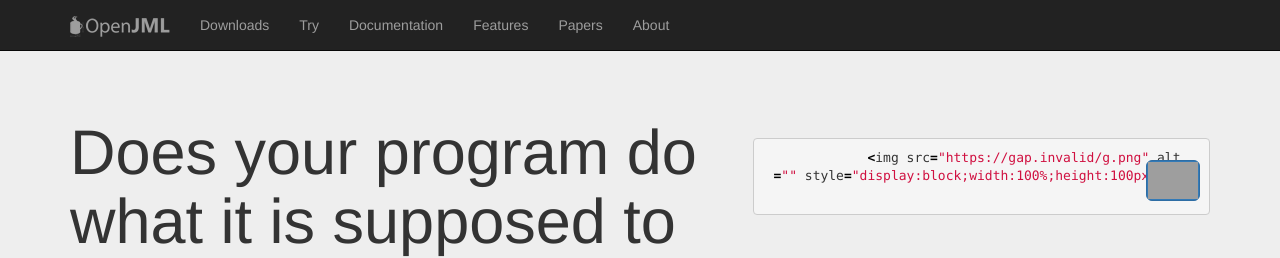
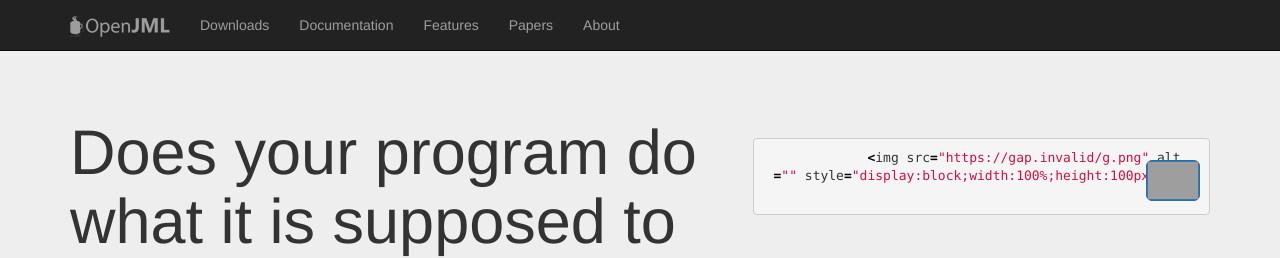
Before and after one commit to OpenJML/openjml.github.io, a Jekyll site: the page built from index.html, in a window 1280 px wide. Shown: the top 258 px of the page. Built offline with Jekyll 4.4.1, drawn with Linux system fonts in a browser that asks for light colours; grey boxes are pictures that could not be loaded.

Commit message:
removed "try" nav from other pages.

```diff
--- a/_includes/nav.html
+++ b/_includes/nav.html
@@ -26,7 +26,7 @@
 	{% elsif page.path contains "documentation" %}
 
 	<li><a href="/downloads">Downloads</a></li>
-        <li><a href="#">Try</a></li>
+        <!-- <li><a href="#">Try</a></li> -->
         <li class="active"><a href="/documentation">Documentation</a></li>
 	<li><a href="/features">Features</a></li>
 	<li><a href="/papers">Papers</a></li>
@@ -36,7 +36,7 @@
 	{% elsif page.path contains "features" %}
 
 	<li><a href="/downloads">Downloads</a></li>
-        <li><a href="#">Try</a></li>
+        <!-- <li><a href="#">Try</a></li> -->
         <li><a href="/documentation">Documentation</a></li>
 	<li class="active"><a href="/features">Features</a></li>
 	<li><a href="/papers">Papers</a></li>
@@ -45,7 +45,7 @@
 	{% elsif page.path contains "about" %}
 
 	<li><a href="/downloads">Downloads</a></li>
-        <li><a href="#">Try</a></li>
+        <!-- <li><a href="#">Try</a></li> -->
         <li><a href="/documentation">Documentation</a></li>
 	<li><a href="/features">Features</a></li>
 	<li><a href="/papers">Papers</a></li>
@@ -56,7 +56,7 @@
 	{% elsif page.path contains "papers" %}
 
 	<li><a href="/downloads">Downloads</a></li>
-        <li><a href="#">Try</a></li>
+        <!-- <li><a href="#">Try</a></li> -->
         <li><a href="/documentation">Documentation</a></li>
 	<li><a href="/features">Features</a></li>
 	<li  class="active"><a href="/papers">Papers</a></li>
@@ -66,7 +66,7 @@
 	{% else %}
 
 	<li><a href="/downloads">Downloads</a></li>
-        <li><a href="#">Try</a></li>
+        <!-- <li><a href="#">Try</a></li> -->
         <li><a href="/documentation">Documentation</a></li>
 	<li><a href="/features">Features</a></li>
 	<li><a href="/papers">Papers</a></li>
```
